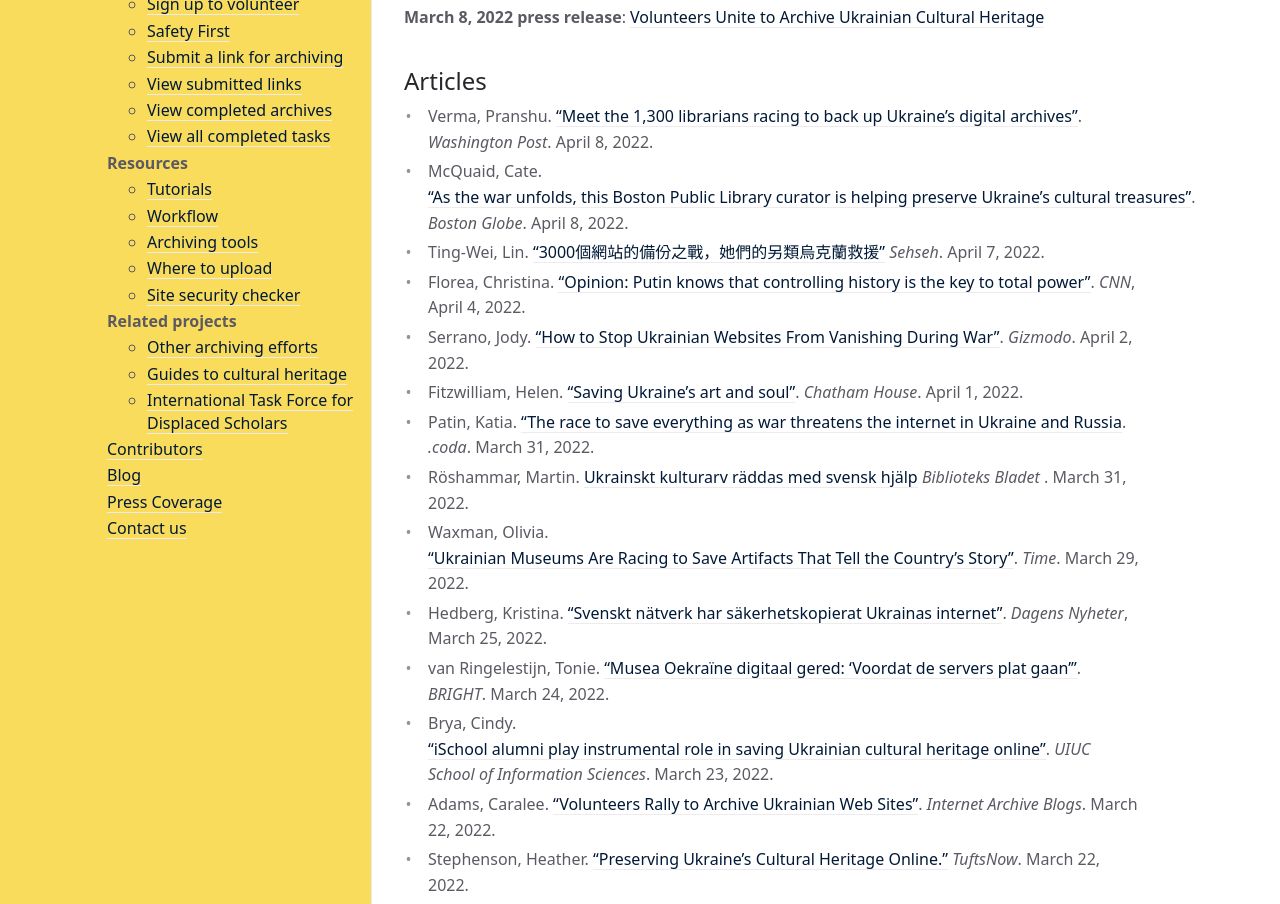
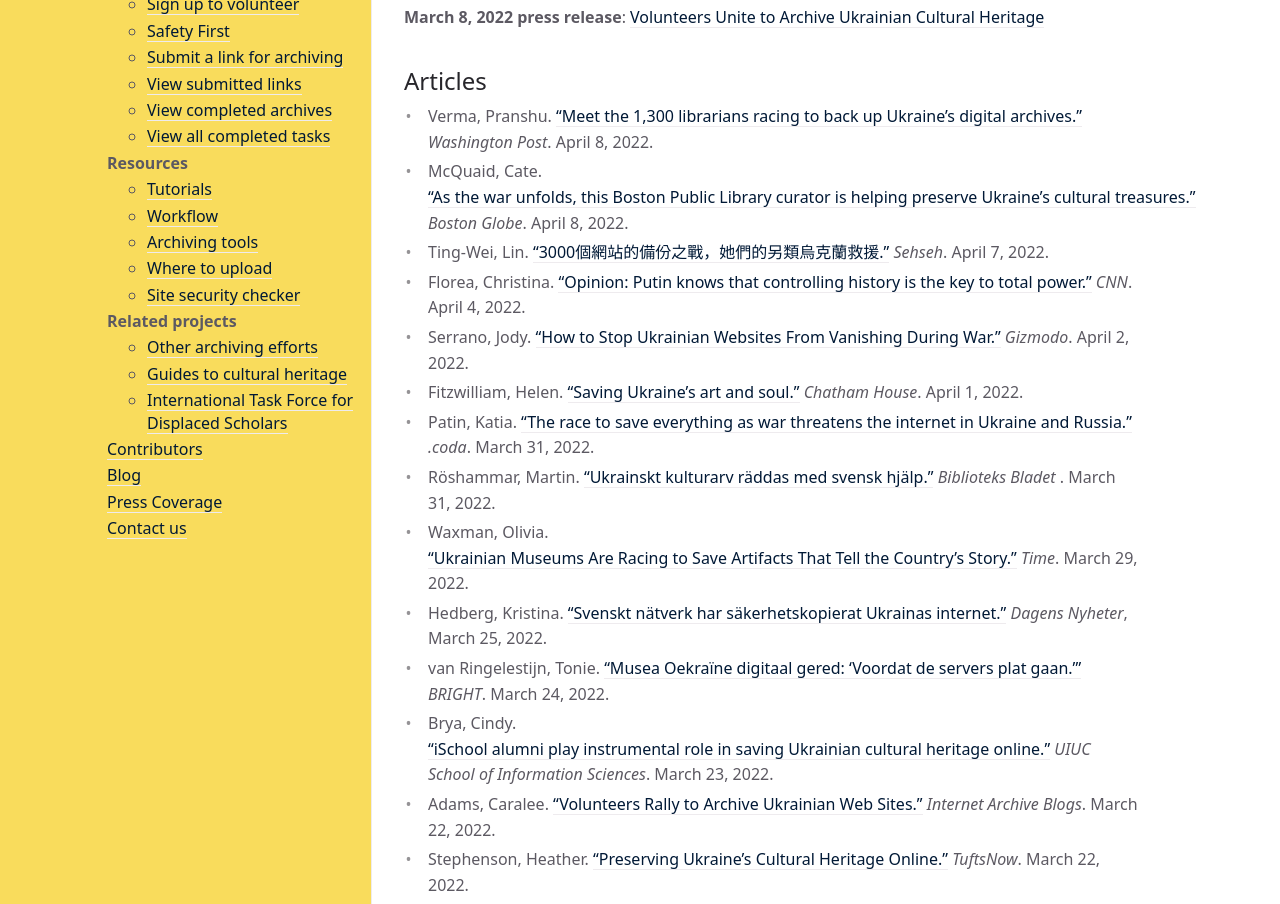
Before and after one commit to sucho-archiving/sucho-archiving.github.io, a Jekyll site: the page built from press.md, in a window 1280 px wide and 1400 px high. Shown: the part 145-1049 px from the top of the window. Built offline with Jekyll 4.4.1, drawn with Linux system fonts in a browser that asks for light colours.

Commit message:
Update press.md

```diff
--- a/press.md
+++ b/press.md
@@ -9,19 +9,19 @@
 **March 8, 2022 press release**: [Volunteers Unite to Archive Ukrainian Cultural Heritage](/press-release-20220308-volunteers-unite)
 
 ## Articles
-- Verma, Pranshu. ["Meet the 1,300 librarians racing to back up Ukraine’s digital archives"](https://www.washingtonpost.com/technology/2022/04/08/ukraine-digital-history/). *Washington Post*. April 8, 2022.
-- McQuaid, Cate. ["As the war unfolds, this Boston Public Library curator is helping preserve Ukraine’s cultural treasures"](https://www.bostonglobe.com/2022/04/07/arts/boston-public-library-curator-is-training-cultural-heritage-first-responders-protect-historical-treasures). *Boston Globe*. April 8, 2022.
-- Ting-Wei, Lin. ["3000個網站的備份之戰，她們的另類烏克蘭救援"](https://www.sehseh.world/article/4276068) *Sehseh*. April 7, 2022.
-- Florea, Christina. ["Opinion: Putin knows that controlling history is the key to total power"](https://edition.cnn.com/2022/04/04/opinions/putin-destroying-ukraine-history-archives-florea/index.html). *CNN*, April 4, 2022.
-- Serrano, Jody. ["How to Stop Ukrainian Websites From Vanishing During War"](https://gizmodo.com/how-sucho-stops-ukrainian-websites-vanishing-in-russias-1848737441). *Gizmodo*. April 2, 2022.
-- Fitzwilliam, Helen. ["Saving Ukraine's art and soul"](https://www.chathamhouse.org/publications/the-world-today/2022-04/saving-ukraines-art-and-soul). *Chatham House*. April 1, 2022.
-- Patin, Katia. ["The race to save everything as war threatens the internet in Ukraine and Russia](https://www.codastory.com/authoritarian-tech/destruction-internet-russia-ukraine/). *.coda*. March 31, 2022.
-- Röshammar, Martin. [Ukrainskt kulturarv räddas med svensk hjälp](https://www.biblioteksbladet.se/nyheter/internationellt/ukrainskt-kulturarv-sparas-med-svensk-hjalp/) *Biblioteks Bladet* . March 31, 2022.
-- Waxman, Olivia. ["Ukrainian Museums Are Racing to Save Artifacts That Tell the Country’s Story"](https://time.com/6161734/ukraine-war-history-museums/). *Time*. March 29, 2022.
-- Hedberg, Kristina. ["Svenskt nätverk har säkerhetskopierat Ukrainas internet"](https://archive.ph/MaRvB). *Dagens Nyheter*, March 25, 2022.
-- van Ringelestijn, Tonie. ["Musea Oekraïne digitaal gered: 'Voordat de servers plat gaan'"](https://www.rtlnieuws.nl/tech/artikel/5294976/oekraine-digitaal-erfgoed-musea-archivering). *BRIGHT*. March 24, 2022.
-- Brya, Cindy. ["iSchool alumni play instrumental role in saving Ukrainian cultural heritage online"](https://ischool.illinois.edu/news-events/news/2022/03/ischool-alumni-play-instrumental-role-saving-ukranian-cultural-heritage). *UIUC School of Information Sciences*. March 23, 2022.
-- Adams, Caralee. ["Volunteers Rally to Archive Ukrainian Web Sites"](http://blog.archive.org/2022/03/22/volunteers-rally-to-archive-ukrainian-web-sites/). *Internet Archive Blogs*. March 22, 2022.
+- Verma, Pranshu. ["Meet the 1,300 librarians racing to back up Ukraine’s digital archives."](https://www.washingtonpost.com/technology/2022/04/08/ukraine-digital-history/) *Washington Post*. April 8, 2022.
+- McQuaid, Cate. ["As the war unfolds, this Boston Public Library curator is helping preserve Ukraine’s cultural treasures."](https://www.bostonglobe.com/2022/04/07/arts/boston-public-library-curator-is-training-cultural-heritage-first-responders-protect-historical-treasures) *Boston Globe*. April 8, 2022.
+- Ting-Wei, Lin. ["3000個網站的備份之戰，她們的另類烏克蘭救援."](https://www.sehseh.world/article/4276068) *Sehseh*. April 7, 2022.
+- Florea, Christina. ["Opinion: Putin knows that controlling history is the key to total power."](https://edition.cnn.com/2022/04/04/opinions/putin-destroying-ukraine-history-archives-florea/index.html) *CNN*. April 4, 2022.
+- Serrano, Jody. ["How to Stop Ukrainian Websites From Vanishing During War."](https://gizmodo.com/how-sucho-stops-ukrainian-websites-vanishing-in-russias-1848737441) *Gizmodo*. April 2, 2022.
+- Fitzwilliam, Helen. ["Saving Ukraine's art and soul."](https://www.chathamhouse.org/publications/the-world-today/2022-04/saving-ukraines-art-and-soul) *Chatham House*. April 1, 2022.
+- Patin, Katia. ["The race to save everything as war threatens the internet in Ukraine and Russia."](https://www.codastory.com/authoritarian-tech/destruction-internet-russia-ukraine/) *.coda*. March 31, 2022.
+- Röshammar, Martin. ["Ukrainskt kulturarv räddas med svensk hjälp."](https://www.biblioteksbladet.se/nyheter/internationellt/ukrainskt-kulturarv-sparas-med-svensk-hjalp/) *Biblioteks Bladet* . March 31, 2022.
+- Waxman, Olivia. ["Ukrainian Museums Are Racing to Save Artifacts That Tell the Country’s Story."](https://time.com/6161734/ukraine-war-history-museums/) *Time*. March 29, 2022.
+- Hedberg, Kristina. ["Svenskt nätverk har säkerhetskopierat Ukrainas internet."](https://archive.ph/MaRvB) *Dagens Nyheter*, March 25, 2022.
+- van Ringelestijn, Tonie. ["Musea Oekraïne digitaal gered: 'Voordat de servers plat gaan.'"](https://www.rtlnieuws.nl/tech/artikel/5294976/oekraine-digitaal-erfgoed-musea-archivering) *BRIGHT*. March 24, 2022.
+- Brya, Cindy. ["iSchool alumni play instrumental role in saving Ukrainian cultural heritage online."](https://ischool.illinois.edu/news-events/news/2022/03/ischool-alumni-play-instrumental-role-saving-ukranian-cultural-heritage) *UIUC School of Information Sciences*. March 23, 2022.
+- Adams, Caralee. ["Volunteers Rally to Archive Ukrainian Web Sites."](http://blog.archive.org/2022/03/22/volunteers-rally-to-archive-ukrainian-web-sites/) *Internet Archive Blogs*. March 22, 2022.
 - Stephenson, Heather. ["Preserving Ukraine’s Cultural Heritage Online."](https://now.tufts.edu/articles/preserving-ukraine-s-cultural-heritage-online) *TuftsNow*. March 22, 2022.
 - ["Rescuing Music Data: Saving Ukrainian Cultural Heritage Online (SUCHO)."](https://rism.info/electronic_resources/2022/03/22/rescuing-music-data-saving-ukrainian-cultural-heritage-online-sucho.html) *RISM Editorial Center.* March 22, 2022.
 - Schwartz, Madeleine. ["Ukraine’s ballet dancers are a ‘voice of resistance’ amid a greater struggle."](https://www.nationalgeographic.com/history/article/ukraines-ballet-dancers-are-a-voice-of-resistance-amid-a-greater-struggle) *National Geographic*. March 17, 2022.
```
